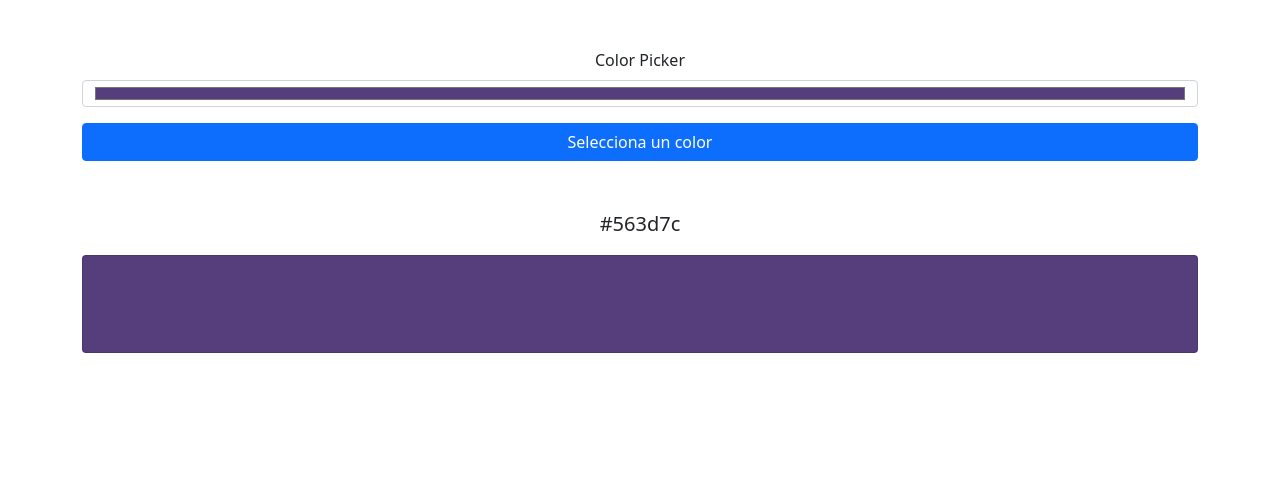
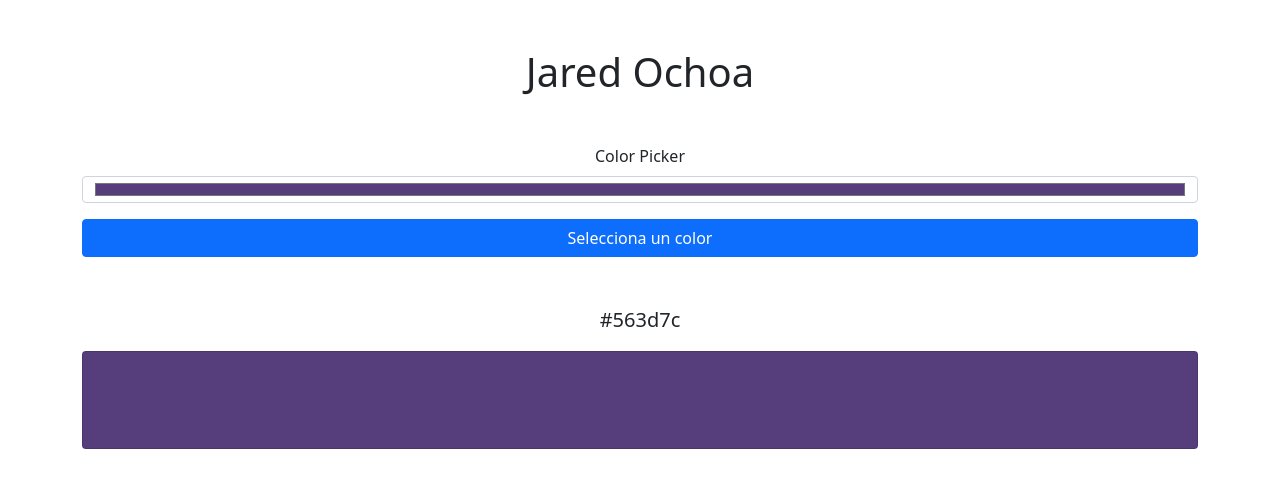
Before and after one commit to Jared0103/git-04, a plain HTML site: page index.html in a window 1280 px wide. Drawn offline with nearby package versions, Linux system fonts and the light colour scheme.

Commit message:
terminamos color picker

```diff
--- a/index.html
+++ b/index.html
@@ -7,6 +7,11 @@
     <link href="https://cdn.jsdelivr.net/npm/bootstrap@5.0.2/dist/css/bootstrap.min.css" rel="stylesheet" integrity="sha384-EVSTQN3/azprG1Anm3QDgpJLIm9Nao0Yz1ztcQTwFspd3yD65VohhpuuCOmLASjC" crossorigin="anonymous">
 </head>
 <body>
+    <div class="container mt-5">
+        <h1 class="text-center">
+            Jared Ochoa
+        </h1>
+    </div>
     <div class="container mt-5 text-center">
         <label for="inputColor" class="form-label">
             Color Picker
```
